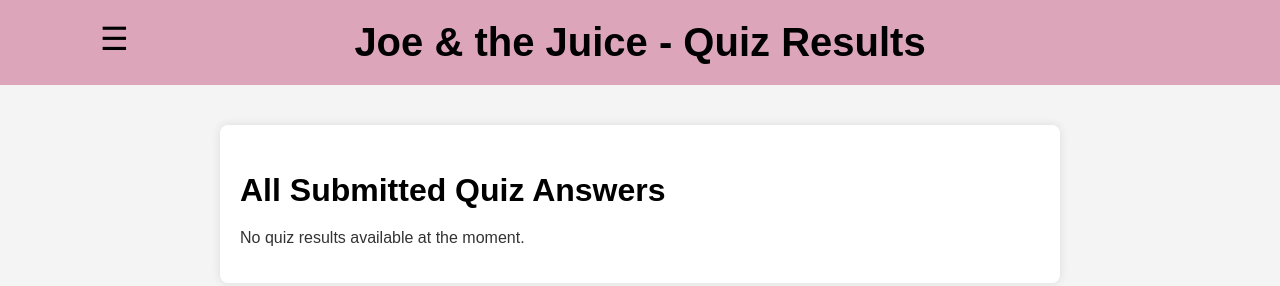
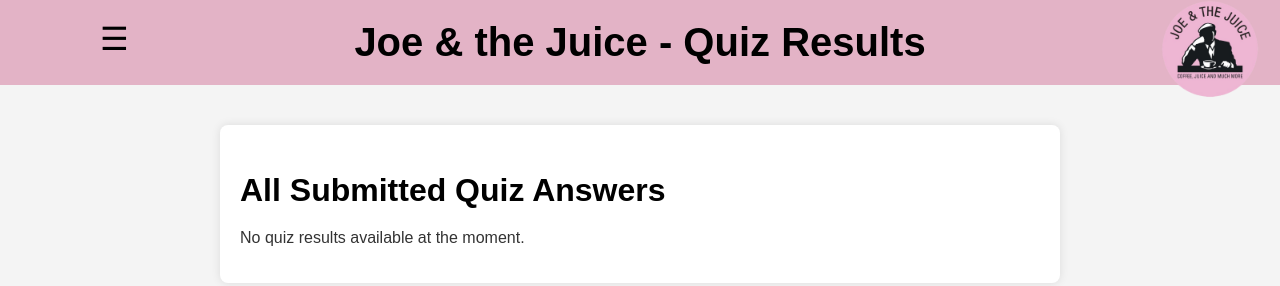
Before and after one commit to BondoPetit/Joey-Exam, a plain HTML site: page views/result.html in a window 1280 px wide. Drawn offline with Linux system fonts and the light colour scheme.

Commit message:
fix color

```diff
--- a/css/admin.css
+++ b/css/admin.css
@@ -23,7 +23,7 @@
 }
 
 header {
-    background-color: #d387a5b9;
+    background-color: #dd97b3b0;
     color: black;
     padding: 20px;
     position: relative;
@@ -87,7 +87,7 @@
 }
 
 form#quiz-form button {
-    background-color: #d387a5b9;
+    background-color: #d387a5ef;
     color: white;
     border: none;
     padding: 10px 20px;
--- a/css/employee.css
+++ b/css/employee.css
@@ -1,4 +1,14 @@
+/*logo */
 
+#corner-logo {
+    position: fixed;  /* Gør, at billedet forbliver på plads selv når der scrolles */
+    top: 0px;        /* Placer billedet 20px fra toppen af skærmen */
+    right: 20px;      /* Placer billedet 20px fra højre side af skærmen */
+    width: 100px;     /* Angiv en passende størrelse til billedet */
+    z-index: 5000;    /* Sørger for, at billedet ligger øverst i forhold til andre elementer */
+}
+
+/* employee */
 body {
     font-family: 'Arial', sans-serif;
     background-color: #f4f4f4;
@@ -8,7 +18,7 @@
 }
 
 header {
-    background-color: #d387a5b9;
+    background-color: #dd97b3b0;
     color: black;
     padding: 20px 0;
     text-align: center;
--- a/css/result.css
+++ b/css/result.css
@@ -1,3 +1,13 @@
+/*logo */
+
+#corner-logo {
+    position: fixed;  /* Gør, at billedet forbliver på plads selv når der scrolles */
+    top: 0px;        /* Placer billedet 20px fra toppen af skærmen */
+    right: 20px;      /* Placer billedet 20px fra højre side af skærmen */
+    width: 100px;     /* Angiv en passende størrelse til billedet */
+    z-index: 5000;    /* Sørger for, at billedet ligger øverst i forhold til andre elementer */
+}
+
 /* results.css */
 
 body {
@@ -9,7 +19,7 @@
 }
 
 header {
-    background-color: #d387a5b9;
+    background-color: #dd97b3b0;
     color: black;
     padding: 20px 0;
     text-align: center;
--- a/views/result.html
+++ b/views/result.html
@@ -8,6 +8,7 @@
     <link rel="stylesheet" href="/css/result.css">
 </head>
 <body>
+    <img id="corner-logo" src="/pictures/logo.png" alt="Joe & The Juice Logo">
     <header>
         <div id="nav-toggle" class="nav-toggle" style="cursor: pointer; font-size: 2em;">&#9776;</div>
         <h1>Joe & the Juice - Quiz Results</h1>
```
Also changed, not shown: views/employee.html (+1 -0 lines).
